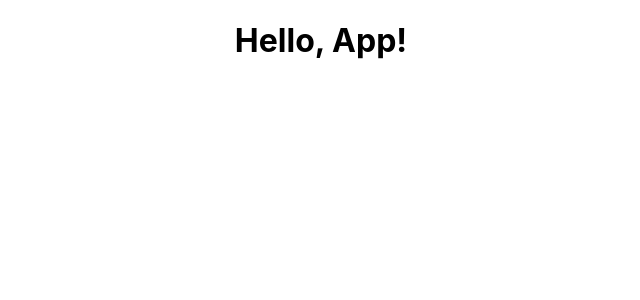
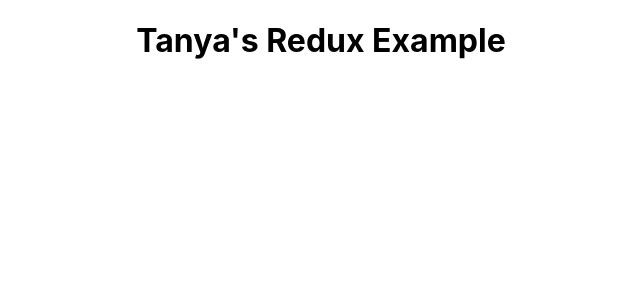
Before and after one commit to Tatyana-OA/react-redux-eg, a React (Create React App) app: page / in a window 1280 px wide. Shown: the top 300 px of the page, without its empty margins (319-959 px from the left). Built offline with nearby package versions, Linux system fonts and the light colour scheme.

Commit message:
Installation of redux + react-redux

```diff
--- a/package.json
+++ b/package.json
@@ -8,7 +8,9 @@
     "@testing-library/user-event": "^13.5.0",
     "react": "^17.0.2",
     "react-dom": "^17.0.2",
+    "react-redux": "^7.2.6",
     "react-scripts": "5.0.0",
+    "redux": "^4.1.2",
     "web-vitals": "^2.1.2"
   },
   "scripts": {
--- a/src/App.js
+++ b/src/App.js
@@ -4,7 +4,7 @@ import './App.css';
 function App() {
   return (
     <div className="App">
-		<h1>Hello, App!</h1>
+		<h1>Tanya's Redux Example</h1>
     </div>
   );
 }
```
Also changed, not shown: 1 other file (tests, documents, lock files or other folders).
